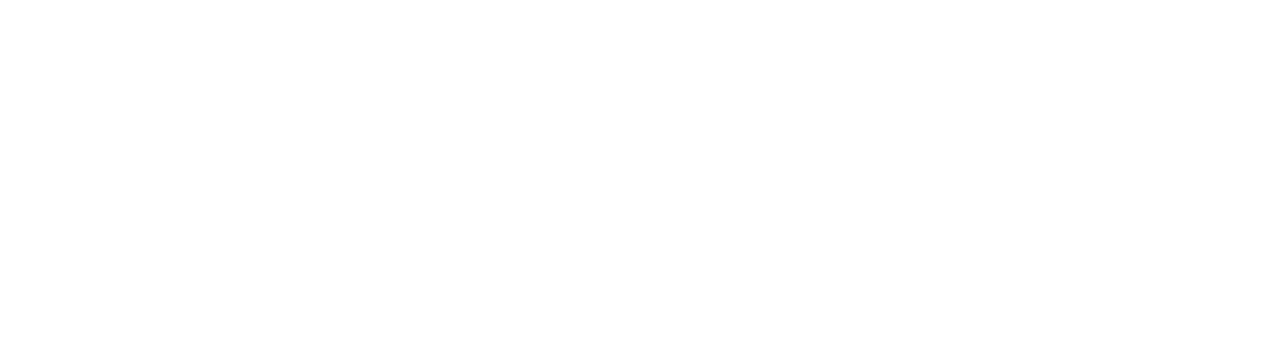
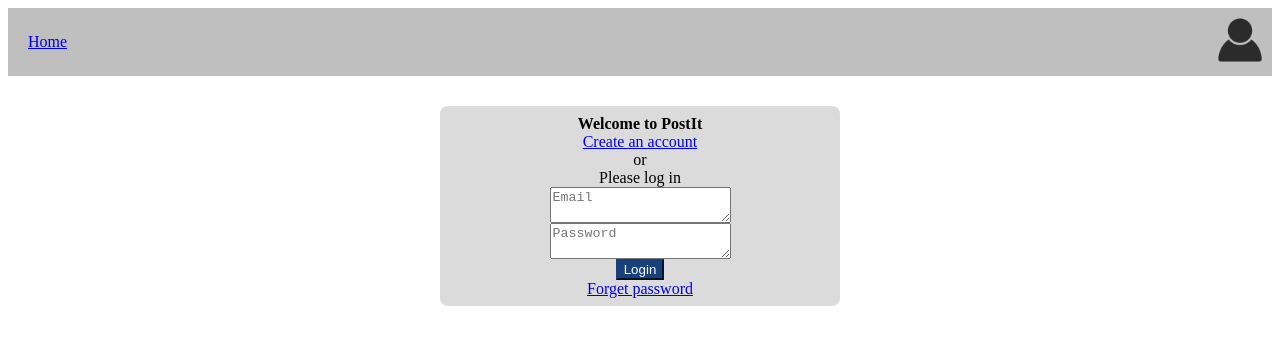
Before and after one commit to yoshiwarrior/WAD-Homework1, a plain HTML site: page login.html in a window 1280 px wide. Drawn offline with Linux system fonts and the light colour scheme.

Commit message:
login page

```diff
--- a/assets/css/login.css
+++ b/assets/css/login.css
@@ -0,0 +1,48 @@
+header {
+    display: flex;
+    flex-direction: row;
+    justify-content: space-between;
+    padding: 8px;
+    background-color: #bfbfbf;
+}
+
+header nav {
+    display: flex;
+    align-items: center;
+}
+
+nav > a {
+    display: inline-block;
+    padding: 12px;
+}
+
+nav > a:hover {
+    background: #8c8c8c;
+}
+
+main > form{
+    display: flex;
+    flex-direction: column;
+    align-items: center;
+    justify-content: space-around;
+    max-width: 400px;
+    height: 200px;
+    margin: 30px auto;
+    background-color: #dbdbdb;
+    border-radius: 8px;
+}
+
+
+.submit_button {
+    background-color: #194079;
+    border-color: #194079;
+    color: white;
+
+}
+
+.login {
+    display: flex;
+    flex-direction: column;
+    justify-content: space-between;
+    align-items: center;
+}
--- a/login.html
+++ b/login.html
@@ -7,5 +7,32 @@
         <link rel="stylesheet" href="assets/css/login.css" />
         <title>Login</title>
     </head>
-    <body></body>
+    <body>
+        <header>
+            <nav>
+                <a href="index.html">Home</a>
+            </nav>
+            <div>
+                <img
+                    src="assets/img/user-avatar.png"
+                    width="48px"
+                    height="48px"
+                />
+            </div>
+        </header>
+        <main>
+            <form action="index.html">
+                <div class="login">
+                    <label><b>Welcome to PostIt</b></label>
+                    <a href="/">Create an account</a>
+                    <label>or</label>
+                    <label>Please log in</label>
+                    <textarea name="femail" id="login_email" placeholder="Email" required></textarea>
+                    <textarea name="fpassword" id="login_password" placeholder="Password" required></textarea>
+                    <input type="submit" class="submit_button" value="Login">
+                    <a href="/">Forget password</a>
+                </div>
+            </form>
+        </main>
+    </body>
 </html>
```
